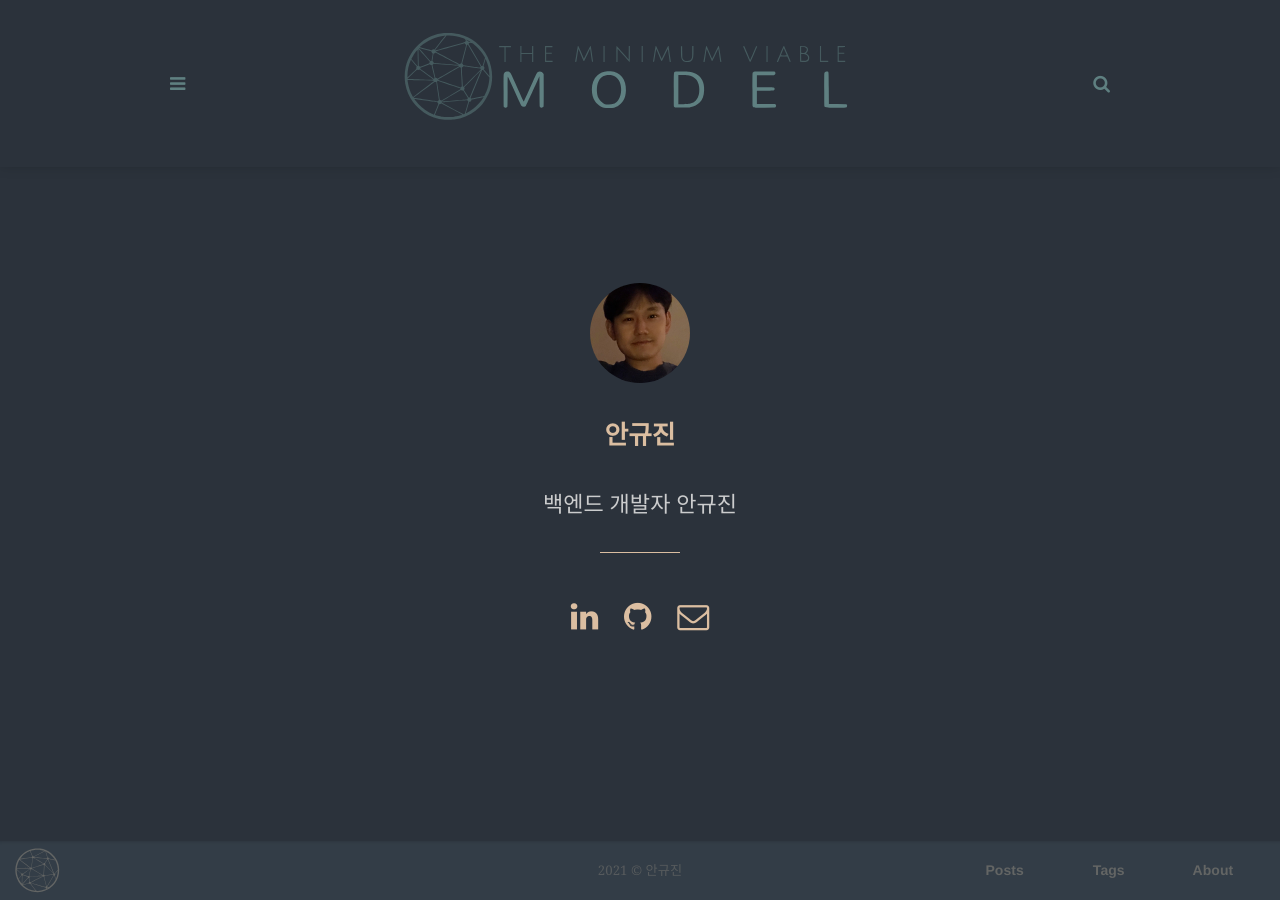
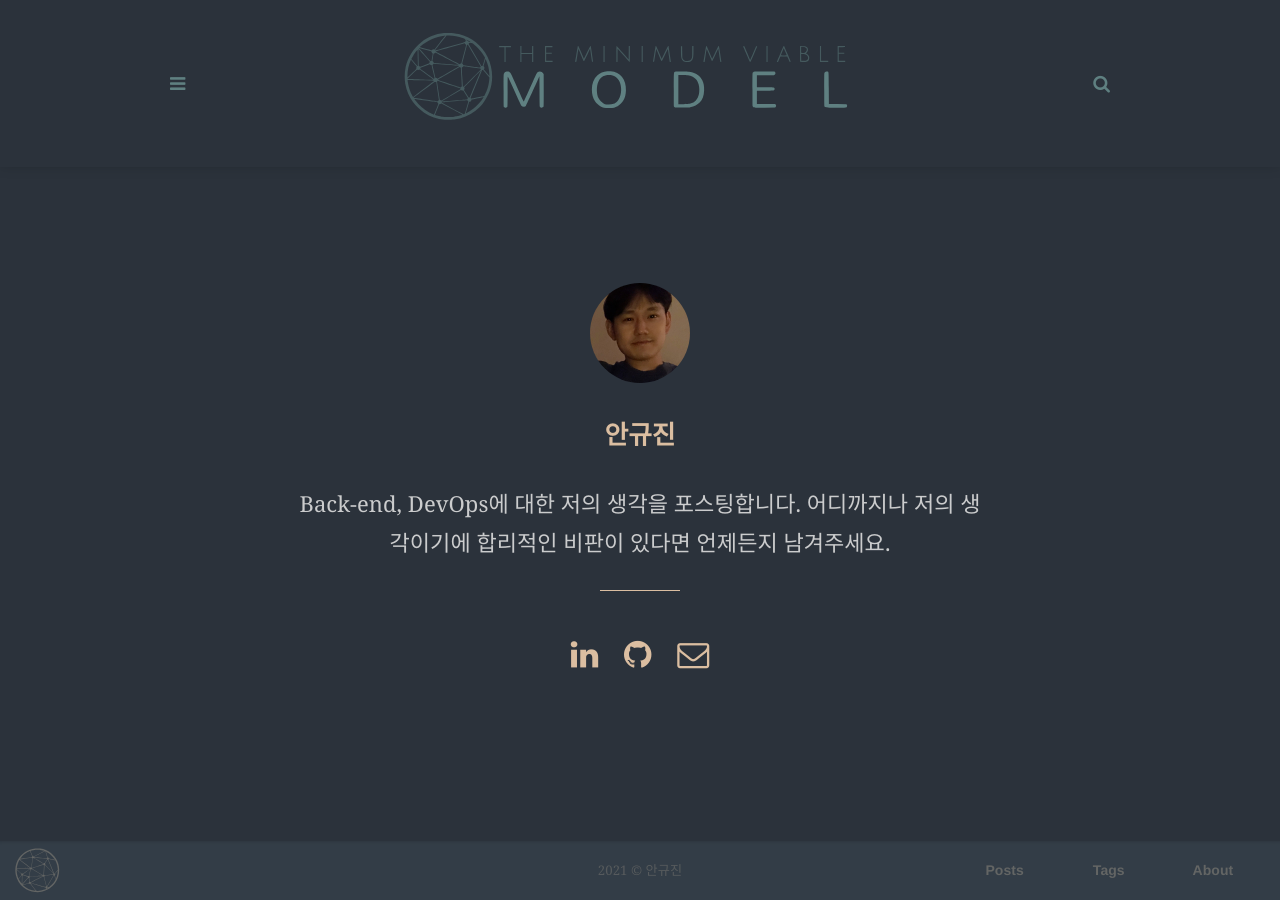
Before and after one commit to GyujinAn/gyujinan.github.io, a Jekyll site: the page built from _pages/about.html, in a window 1280 px wide. Built offline with Jekyll 4.4.1, drawn with Linux system fonts in a browser that asks for light colours; some web fonts are replaced.

Commit message:
update About me

```diff
--- a/_config.yml
+++ b/_config.yml
@@ -27,7 +27,7 @@ highlight_theme: syntax-base16.monokai.dark # select a dark theme for the code h
 author: 안규진 # add your name
 author-pic: profile-photo.jpeg
 #about-author: Engineer, industry executive, research enthusiast. Avid learner with diverse interests in coding, machine learning, artificial intelligence and reinforcement learning. 17+ years of experience working in multinational corporations.
-about-author: 백엔드 개발자 안규진
+about-author: Back-end, DevOps에 대한 저의 생각을 포스팅합니다. 어디까지나 저의 생각이기에 합리적인 비판이 있다면 언제든지 남겨주세요.
 
 # Contact links
 email: agj017@gmail.com # Add your Email address
```
